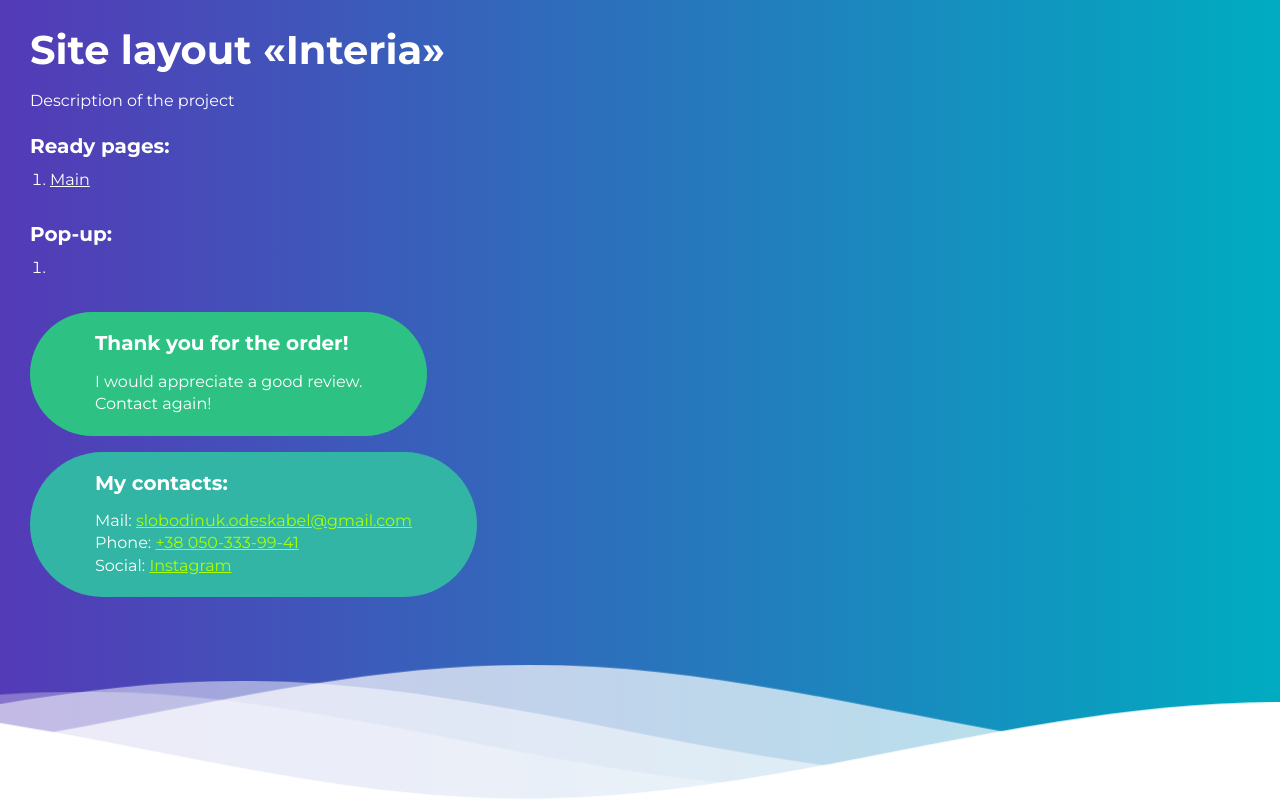
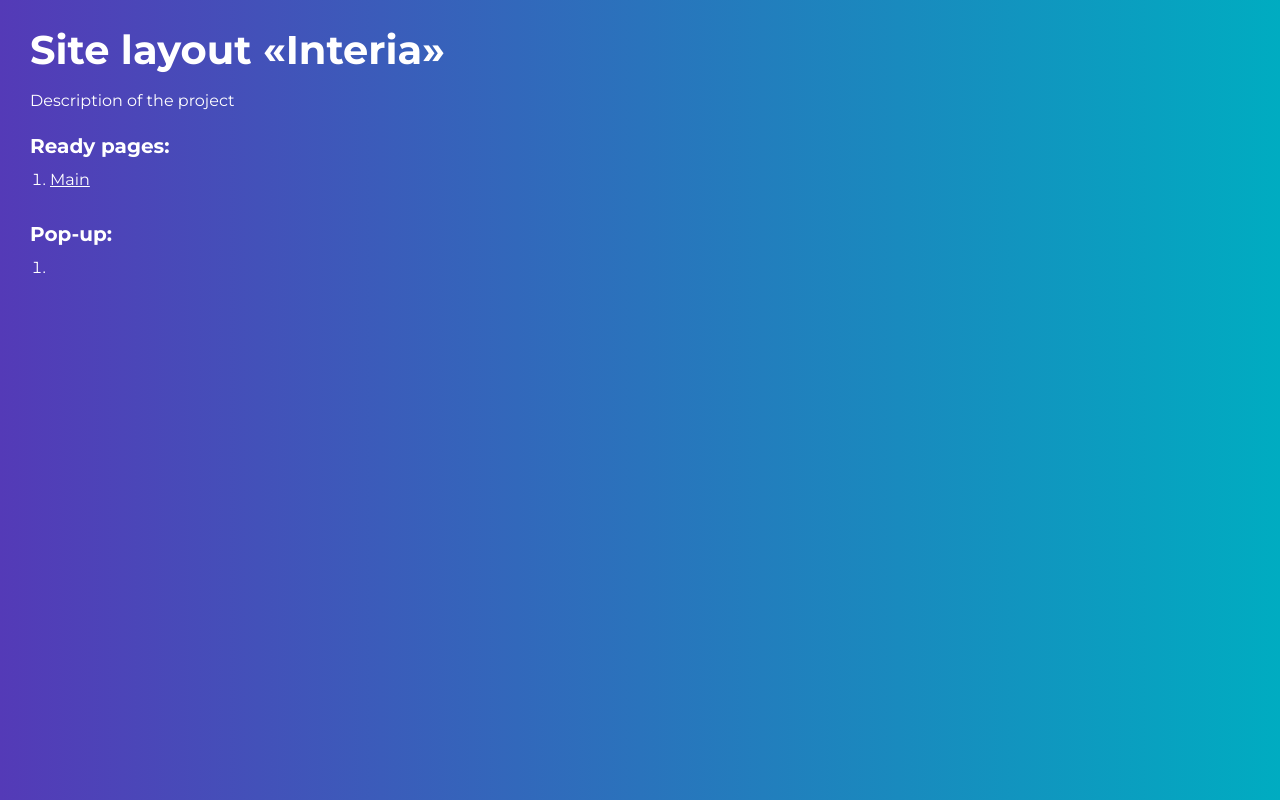
Before and after one commit to whoisleshalight/desint, a plain HTML site: page index.html in a window 1280 px wide. Drawn offline with Linux system fonts and the light colour scheme.

Commit message:
Update index.html

```diff
--- a/index.html
+++ b/index.html
@@ -25,32 +25,10 @@
 					<li><a target="_blank" href="home.html#"></a></li>
 				</ol>
 			</div>
-			<div class="rootpage__tnx">
-				<h2>Thank you for the order!</h2>
-				<p>I would appreciate a good review.</p>
-				<p>Contact again!</p>
-			</div>
-			<div class="rootpage__contacts">
-				<h2>My contacts:</h2>
-				<p>Mail: <a href="mailto:slobodinuk.odeskabel@gmail.com">slobodinuk.odeskabel@gmail.com</a></p>
-				<p>Phone: <a href="tel:+380503339941">+38 050-333-99-41</a></p>
-				<p>Social: <a href="https://www.instagram.com/yevgeniyslobodianuk/" target="_blank">Instagram</a></p>
-			</div>
+
 		</div>
 		<!--Waves Container-->
-		<div class="decor">
-			<svg class="decor__waves" xmlns="http://www.w3.org/2000/svg" xmlns:xlink="http://www.w3.org/1999/xlink" viewBox="0 24 150 28" preserveAspectRatio="none" shape-rendering="auto">
-				<defs>
-					<path id="gentle-wave" d="M-160 44c30 0 58-18 88-18s 58 18 88 18 58-18 88-18 58 18 88 18 v44h-352z" />
-				</defs>
-				<g class="decor__parallax">
-					<use xlink:href="#gentle-wave" x="48" y="0" fill="rgba(255,255,255,0.7" />
-					<use xlink:href="#gentle-wave" x="48" y="3" fill="rgba(255,255,255,0.5)" />
-					<use xlink:href="#gentle-wave" x="48" y="5" fill="rgba(255,255,255,0.3)" />
-					<use xlink:href="#gentle-wave" x="48" y="7" fill="#fff" />
-				</g>
-			</svg>
-		</div>
+
 		<!--Waves end-->
 	</div>
 </body>
```
